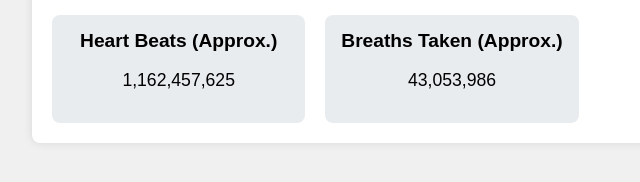
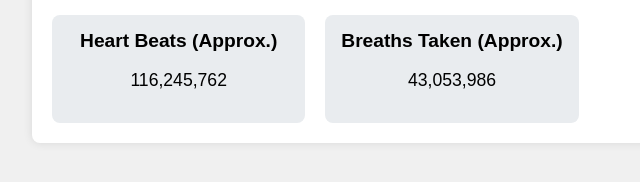
Before and after one commit to idjcjmshfaeklgxfnhn/lifestats, a plain HTML site: page index.html in a window 1280 px wide. Both pictures are taken after typing "2020-01-15" into the empty fields and a click on the button "Calculate". Shown: the part 538-720 px from the top of the page, 188-828 px from the left. Drawn offline with Linux system fonts and the light colour scheme.

Commit message:
Update index.html

```diff
--- a/index.html
+++ b/index.html
@@ -165,7 +165,7 @@
         const secondsLived = Math.floor((now - birthdate) / 1000);
         secondsLivedDisplay.textContent = secondsLived + " seconds";
 
-        const avgHeartRate = 7.2; // Average resting heart rate
+        const avgHeartRate = 0.72; // Average resting heart rate
         const heartBeats = Math.floor(secondsLived * avgHeartRate);
         heartBeatsDisplay.textContent = heartBeats.toLocaleString();
 
```
